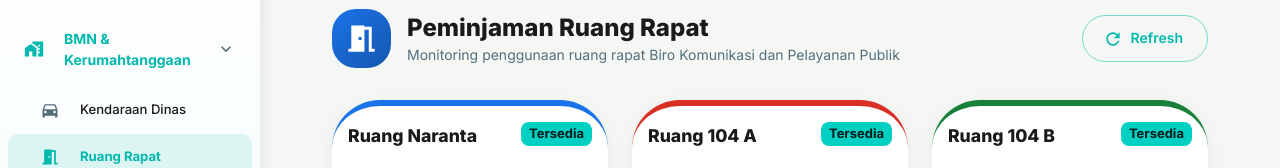
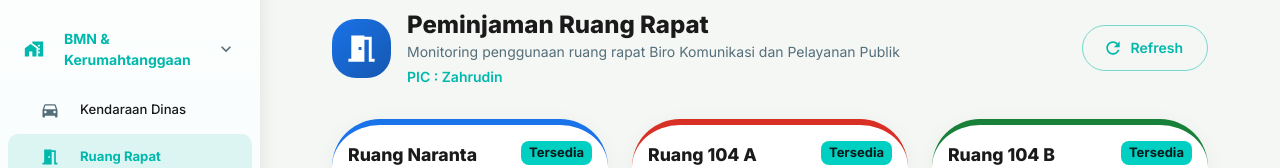
Before and after one commit to DukmanRokom/manhub_rokom, a React (Vite) app: page /bmn/ruangan in a window 1280 px wide. Shown: the part 127-295 px from the top of the page. Built offline with nearby package versions, Linux system fonts and the light colour scheme; no server answers.

Commit message:
feat: add pages for room booking, office supplies (ATK), and official vehicle management

```diff
--- a/src/pages/AtkPage.tsx
+++ b/src/pages/AtkPage.tsx
@@ -16,7 +16,6 @@ import {
   TableHead,
   TableRow,
   Paper,
-  Divider,
   Snackbar,
   Alert,
   MenuItem,
@@ -265,6 +264,9 @@ export default function AtkPage() {
           <Box>
             <Typography variant="h5" sx={{ fontWeight: 800 }}>Permintaan ATK</Typography>
             <Typography variant="body2" color="text.secondary">Manajemen kebutuhan alat tulis kantor</Typography>
+            <Typography sx={{ color: 'primary.main', fontSize: '0.875rem', fontWeight: 600, mt: 0.5 }}>
+              PIC : Zahrudin
+            </Typography>
           </Box>
         </Box>
         <Button
--- a/src/pages/KendaraanDinasPage.tsx
+++ b/src/pages/KendaraanDinasPage.tsx
@@ -152,6 +152,9 @@ export default function KendaraanDinasPage() {
           </Typography>
           <Typography sx={{ color: 'text.secondary', fontSize: '0.875rem' }}>
             Formulir permohonan penggunaan kendaraan dinas operasional
+          </Typography>
+          <Typography sx={{ color: 'primary.main', fontSize: '0.875rem', fontWeight: 600, mt: 0.5 }}>
+            PIC : Abdul Suryadi
           </Typography>
         </Box>
       </Box>
--- a/src/pages/RuangRapatPage.tsx
+++ b/src/pages/RuangRapatPage.tsx
@@ -174,6 +174,9 @@ export default function RuangRapatPage() {
             </Typography>
             <Typography sx={{ color: 'text.secondary', fontSize: '0.875rem' }}>
               Monitoring penggunaan ruang rapat Biro Komunikasi dan Pelayanan Publik
+            </Typography>
+            <Typography sx={{ color: 'primary.main', fontSize: '0.875rem', fontWeight: 600, mt: 0.5 }}>
+              PIC : Zahrudin
             </Typography>
           </Box>
         </Box>
```
